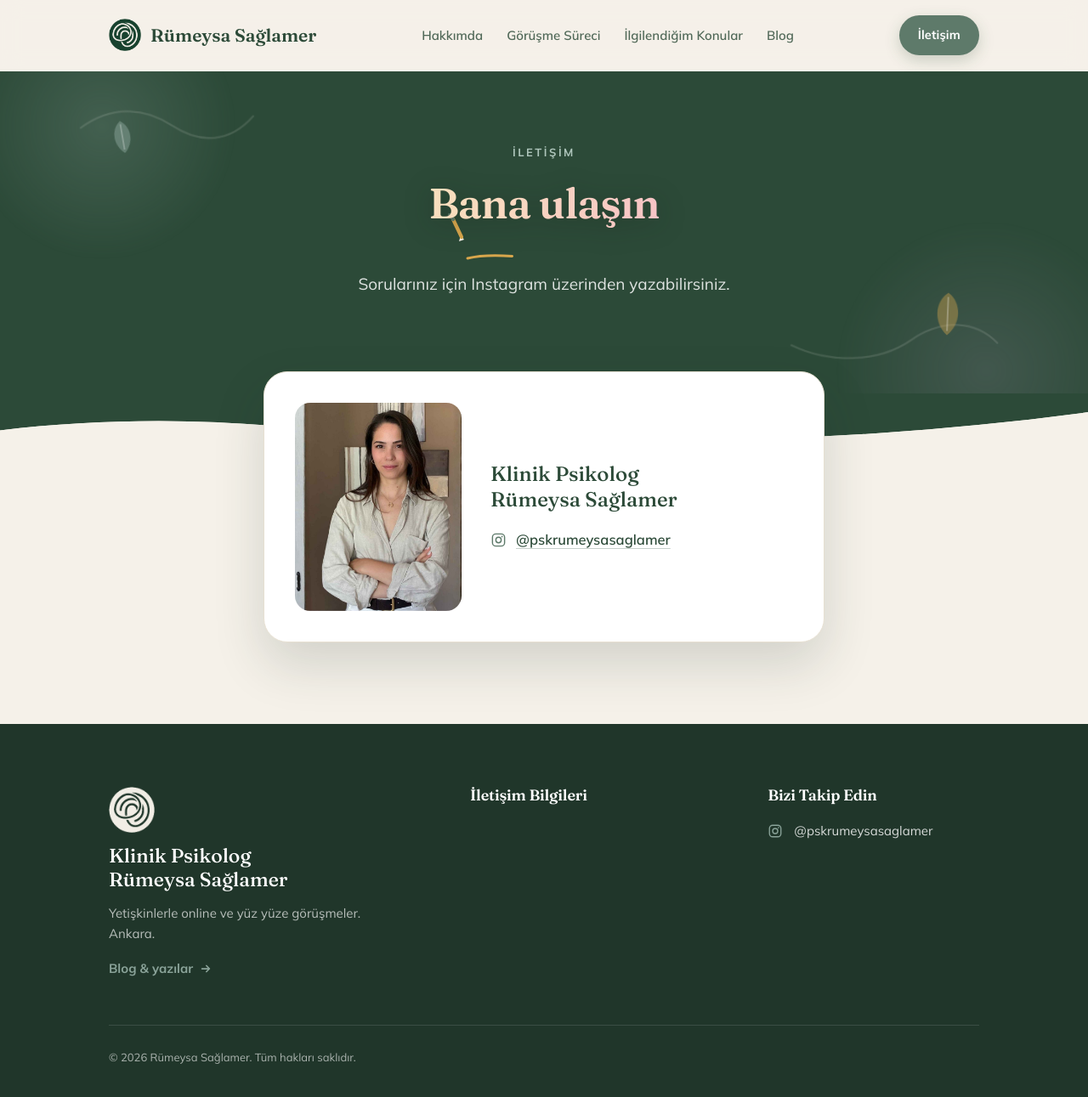
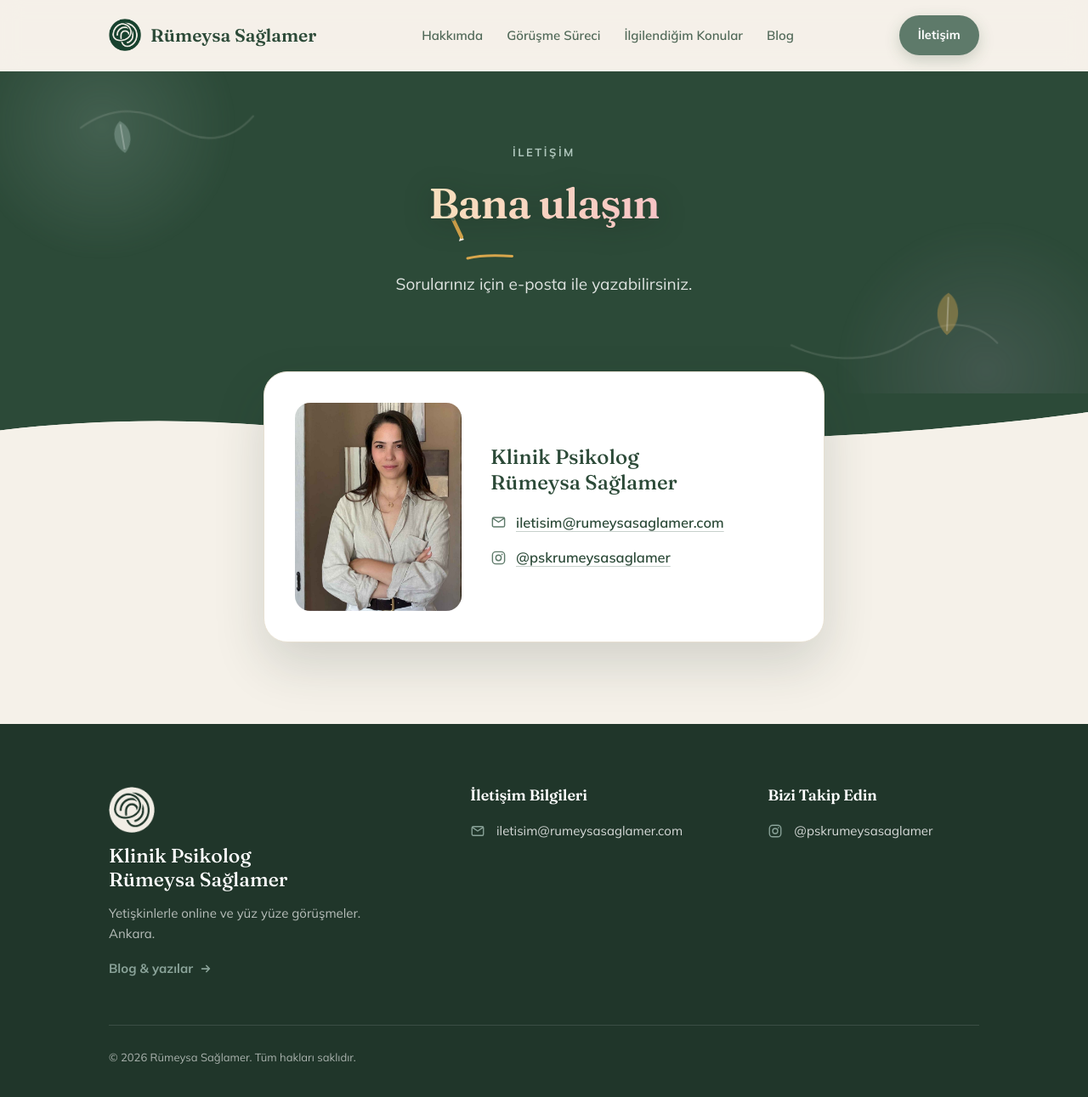
Before and after one commit to ardasaglamer9/rumeysaerdogdu.com, a Jekyll site: the page built from iletisim.html, in a window 1280 px wide and 1295 px high. Shown: the top 1291 px of the window at 85% size. Built offline with Jekyll 4.4.1, drawn with Linux system fonts in a browser that asks for light colours.

Commit message:
Yeni e-posta adresini siteye ekle
Posta kutusu iletisim@rumeysasaglamer.com olarak açıldı; MX kaydı
ms7.guzel.net.tr'ye yönlendirildi ve SPF eklendi. Şablonlar koşullu
olduğu için _config.yml'deki tek satır yeterli oldu: adres footer,
ana sayfa, iletişim sayfası ve yapısal veride birden geri geldi.

E-posta kapalıyken iletişim sayfasının alt başlığı ve meta açıklaması
Instagram'a yönlendiriyordu; e-postaya geri çevrildi.

Co-Authored-By: Claude Opus 5 <noreply@anthropic.com>

```diff
--- a/_config.yml
+++ b/_config.yml
@@ -18,9 +18,7 @@ author:
   photo: "rumeysa-saglamer-2.jpeg"
 
 contact:
-  # E-posta geçici olarak kapalı. Buraya bir adres yazıldığı anda
-  # footer, ana sayfa, iletişim sayfası ve yapısal veride geri görünür.
-  email: ""
+  email: "iletisim@rumeysasaglamer.com"   # posta kutusu ms7.guzel.net.tr üzerinde
   instagram_url: "https://www.instagram.com/pskrumeysasaglamer/"
   instagram_handle: "@pskrumeysasaglamer"
 
--- a/iletisim.html
+++ b/iletisim.html
@@ -3,12 +3,12 @@ layout: default
 title: "İletişim"
 seo_title: "İletişim | Ankara Klinik Psikolog Rümeysa Sağlamer"
 no_suffix: true
-description: "Klinik Psikolog Rümeysa Sağlamer'e ulaşın. Ankara'da yüz yüze ve online görüşmeler; sorularınız için Instagram üzerinden yazabilirsiniz."
+description: "Klinik Psikolog Rümeysa Sağlamer'e ulaşın. Ankara'da yüz yüze ve online görüşmeler; sorularınız için e-posta yazabilirsiniz."
 keywords: "Ankara klinik psikolog, Ankara psikolog, yetişkin psikolojisi, online görüşme, Rümeysa Sağlamer"
 permalink: /iletisim/
 ---
 
-{% include banner.html eyebrow="İletişim" title="Bana ulaşın" sub="Sorularınız için Instagram üzerinden yazabilirsiniz." %}
+{% include banner.html eyebrow="İletişim" title="Bana ulaşın" sub="Sorularınız için e-posta ile yazabilirsiniz." %}
 
 <section class="sec-cream iletisim-bolum">
   <div class="wrap">
```
